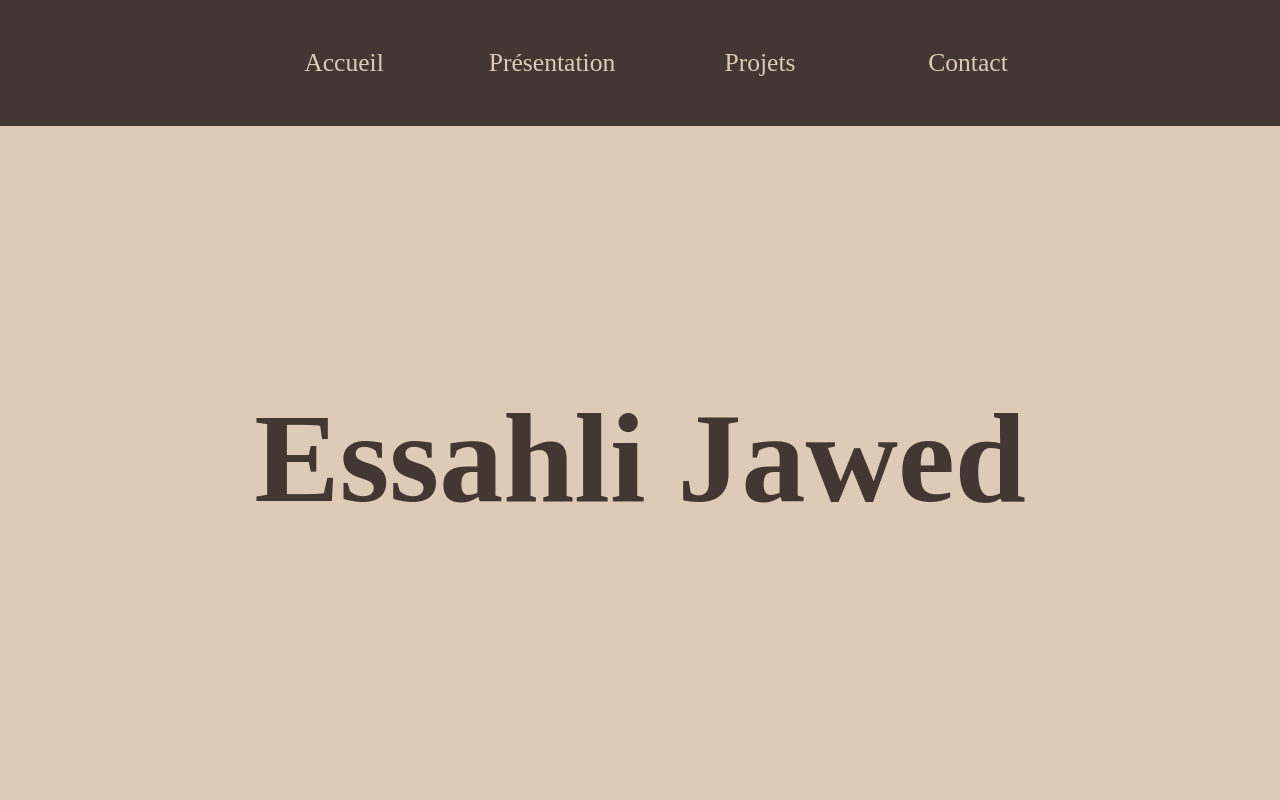
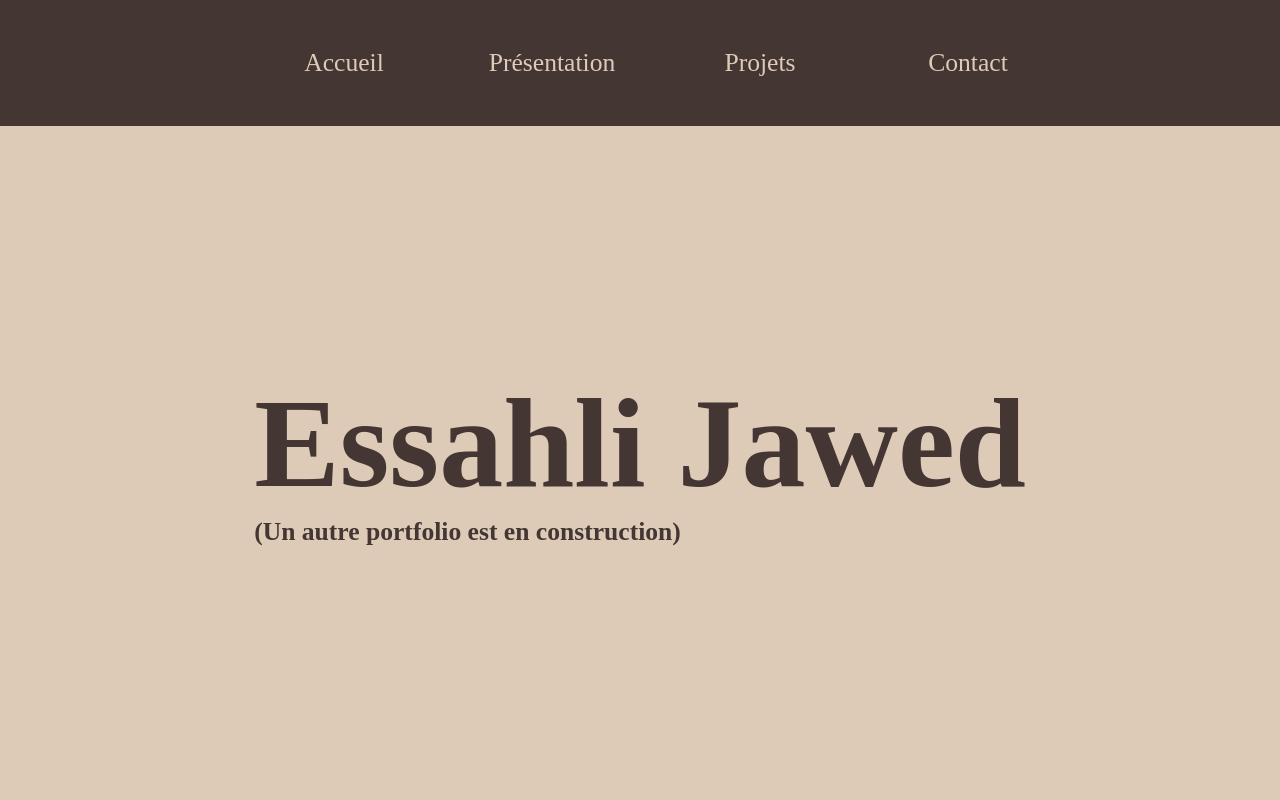
Before and after one commit to Wedja10/Portfolio, a plain HTML site: page index.html in a window 1280 px wide. Shown: the top 800 px of the page. Drawn offline with nearby package versions, Linux system fonts and the light colour scheme.

Commit message:
Add files via upload

```diff
--- a/index.html
+++ b/index.html
@@ -45,7 +45,8 @@
         data-aos-delay="50"
         data-aos-duration="1000"
         data-aos-easing="ease-in-out">
-            <h1>Essahli Jawed</h1>
+            <h1>Essahli Jawed <p>(Un autre portfolio est en construction)</p></h1>
+
         </div>
     </header>
     <div id="presentation" class="container-presentation"
--- a/stylesheet.css
+++ b/stylesheet.css
@@ -75,11 +75,19 @@ a:hover{
 /*Titre du site************************************************************************************/
 .titre{
     display: flex;
+    flex-direction: column;
     justify-content: center;
     align-items: center;
     height: 57.3rem;
     color: #433633;
-    font-size: 5vw;
+}
+
+.titre h1{
+    font-size: 10vw;
+}
+
+.titre h1 p {
+    font-size: 2vw;
 }
 
 /*Présentation************************************************************************************/
```
Also changed, not shown: 1 other file.
